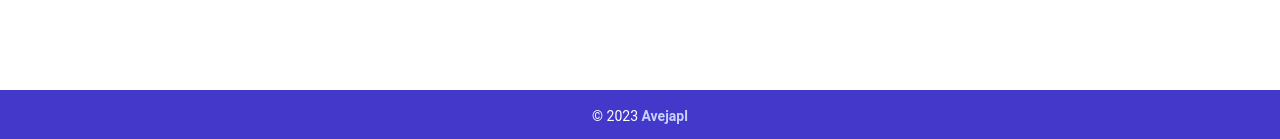
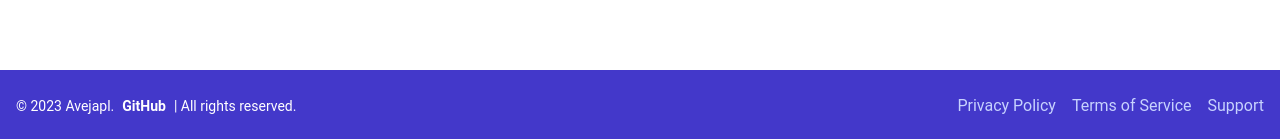
Before and after one commit to AveJaPl/shop_project, a Next.js app in the folder client/: page / in a window 1280 px wide. Shown: the part 658-797 px from the top of the page. Built offline with nearby package versions, Linux system fonts and the light colour scheme; no server answers.

Commit message:
better looking footer

```diff
--- a/client/src/components/layout/footer.tsx
+++ b/client/src/components/layout/footer.tsx
@@ -1,18 +1,25 @@
+// Updated Footer component with a more modern design
 const Footer = () => {
   return (
-    <footer className="w-full p-4 bg-indigo-700">
-      <div className="flex justify-center">
-        <p className="text-white text-sm">
-          © {new Date().getFullYear()}{" "}
+    <footer className="w-full bg-indigo-700">
+      <div className="max-w-screen-xl mx-auto px-4 py-6 flex justify-between items-center flex-col sm:flex-row">
+        <div className="text-white text-sm text-center sm:text-left flex flex-col sm:flex-row sm:items-center gap-2">
+          <span>© {new Date().getFullYear()} Avejapl.</span>
           <a
             href="https://github.com/avejapl"
             target="_blank"
             rel="noopener noreferrer"
-            className="text-indigo-200 font-bold hover:text-indigo-400 transition duration-300"
+            className="font-bold hover:text-indigo-400 transition duration-300"
           >
-            Avejapl
+            GitHub
           </a>
-        </p>
+          <span>| All rights reserved.</span>
+        </div>
+        <div className="mt-4 sm:mt-0 flex gap-4">
+          <a href="#" className="text-indigo-200 hover:text-white transition duration-300">Privacy Policy</a>
+          <a href="#" className="text-indigo-200 hover:text-white transition duration-300">Terms of Service</a>
+          <a href="#" className="text-indigo-200 hover:text-white transition duration-300">Support</a>
+        </div>
       </div>
     </footer>
   );
```
